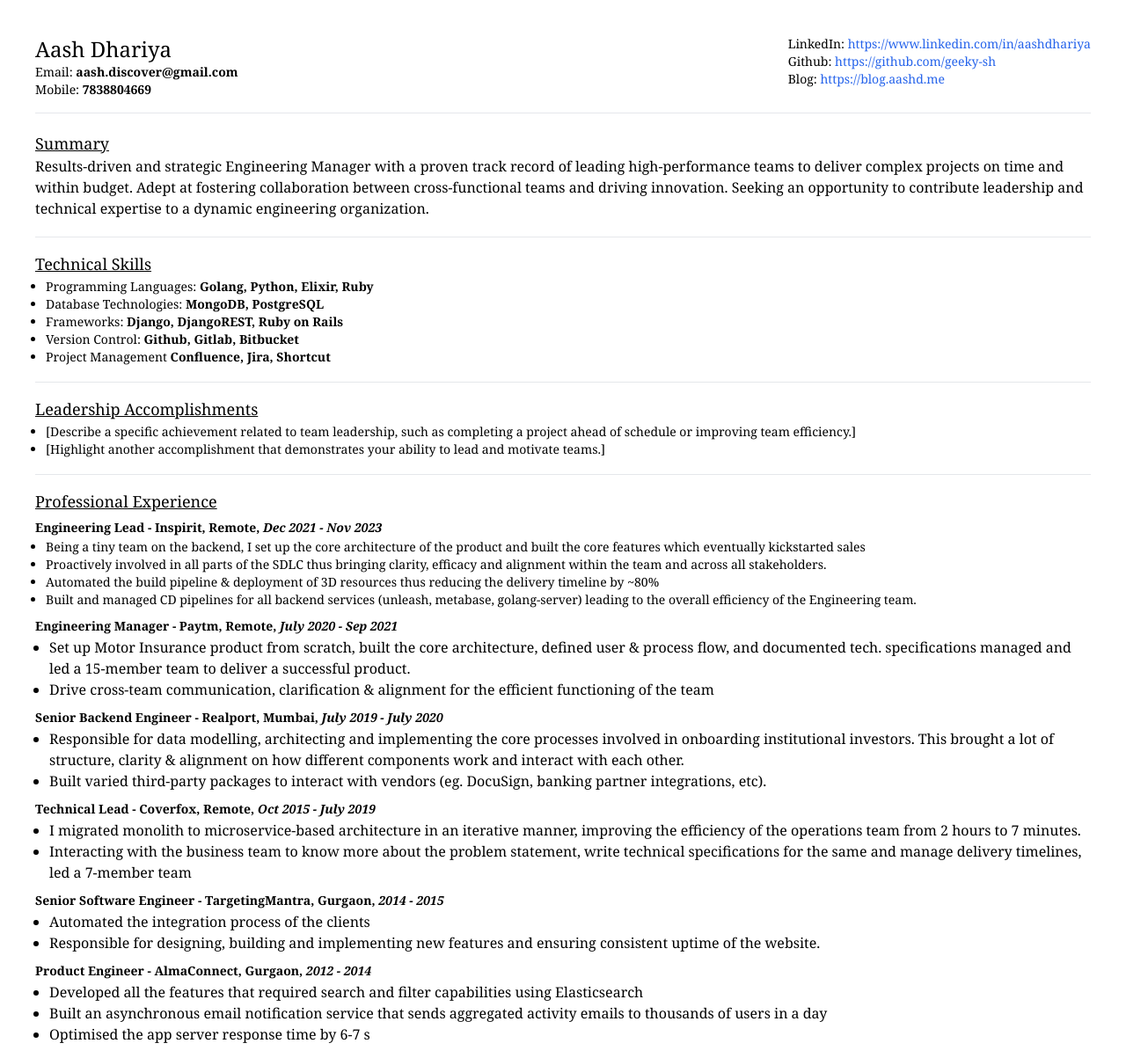
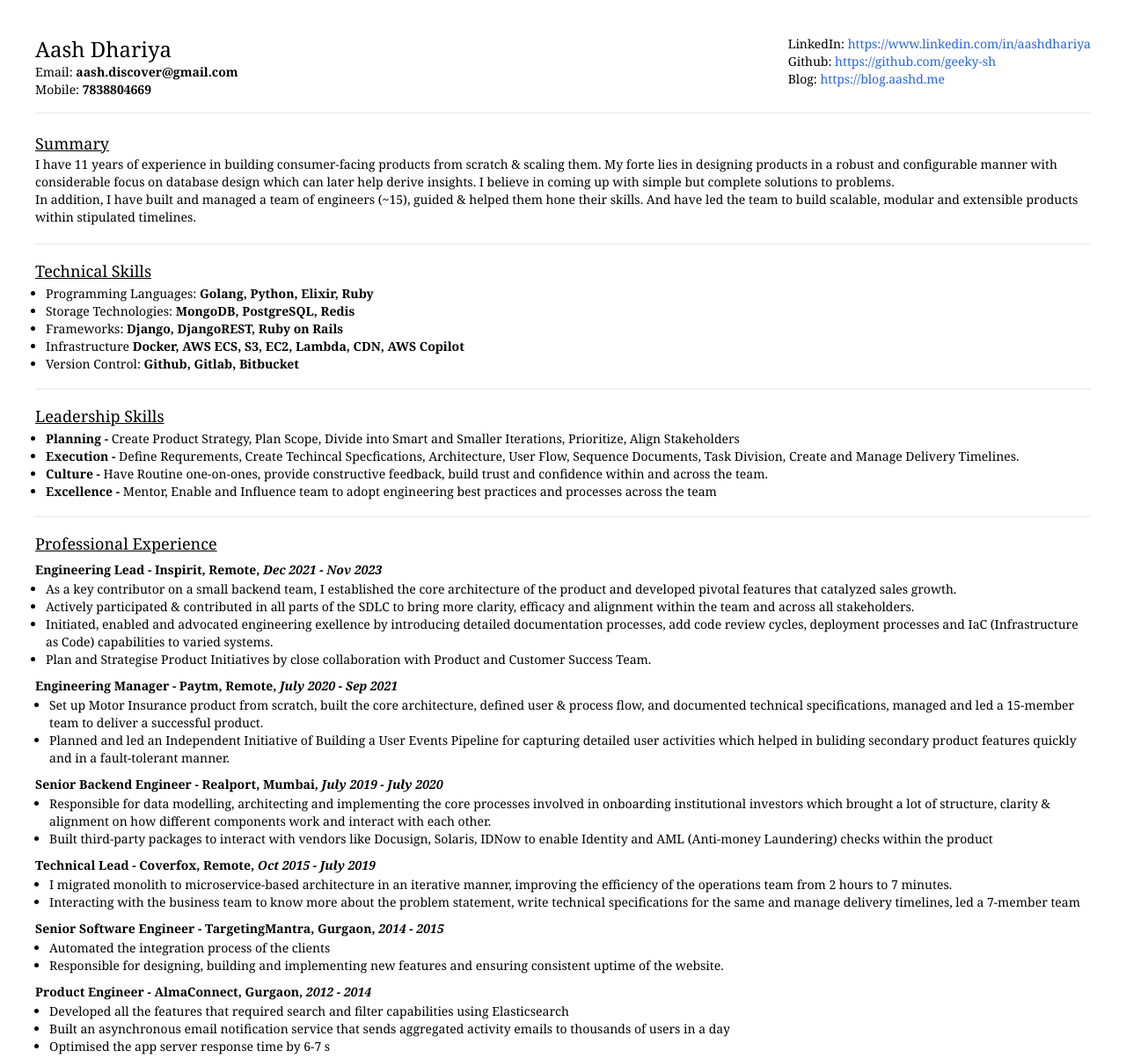
Before and after one commit to geeky-sh/play-tailwind, a plain HTML site: page resume.html in a window 1280 px wide. Shown: the top 1203 px of the page at 88% size. Drawn offline with nearby package versions, Linux system fonts and the light colour scheme.

Commit message:
resume 1

```diff
--- a/resume.html
+++ b/resume.html
@@ -27,10 +27,13 @@
             <hr>
             <section class="my-1">
                 <div class="text-lg underline">Summary</div>
-                <div class="text-base"">
-                    Results-driven and strategic Engineering Manager with a proven track record of leading high-performance teams
-                    to deliver complex projects on time and within budget. Adept at fostering collaboration between cross-functional
-                    teams and driving innovation. Seeking an opportunity to contribute leadership and technical expertise to a dynamic engineering organization.
+                <div class="text-sm"">
+                    I have 11 years of experience in building consumer-facing products from scratch & scaling them.
+                    My forte lies in designing products in a robust and configurable manner with considerable focus
+                    on database design which can later help derive insights. I believe in coming up with simple but
+                    complete solutions to problems. <br/>
+                    In addition, I have built and managed a team of engineers (~15), guided & helped them hone their skills.
+                    And have led the team to build scalable, modular and extensible products within stipulated timelines.
                 </div>
             </section>
             <hr>
@@ -42,33 +45,42 @@
                         Golang, Python, Elixir, Ruby
                     </li>
                     <li>
-                        <span class="font-medium">Database Technologies: </span>
-                        MongoDB, PostgreSQL
+                        <span class="font-medium">Storage Technologies: </span>
+                        MongoDB, PostgreSQL, Redis
                     </li>
                     <li>
                         <span class="font-medium">Frameworks: </span>
                         Django, DjangoREST, Ruby on Rails
                     </li>
                     <li>
+                        <span class="font-medium">Infrastructure</span>
+                        Docker, AWS ECS, S3, EC2, Lambda, CDN, AWS Copilot
+                    </li>
+                    <li>
                         <span class="font-medium">Version Control: </span>
                         Github, Gitlab, Bitbucket
-                    </li>
-                    <li>
-                        <span class="font-medium">Project Management</span>
-                        Confluence, Jira, Shortcut
                     </li>
                 </ul>
             </section>
             <hr>
             <section>
-                <div class="underline text-lg">Leadership Accomplishments</div>
+                <div class="underline text-lg">Leadership Skills</div>
                 <ul class="list-disc ml-3 text-sm py-0.5">
                     <li>
-                        [Describe a specific achievement related to team leadership,
-                        such as completing a project ahead of schedule or improving team efficiency.]
+                        <span class="font-bold">Planning - </span>
+                        Create Product Strategy, Plan Scope, Divide into Smart and Smaller Iterations, Prioritize, Align Stakeholders
                     </li>
                     <li>
-                        [Highlight another accomplishment that demonstrates your ability to lead and motivate teams.]
+                        <span class="font-bold">Execution - </span>
+                        Define Requrements, Create Techincal Specfications, Architecture, User Flow, Sequence Documents, Task Division, Create and Manage Delivery Timelines.
+                    </li>
+                    <li>
+                        <span class="font-bold">Culture - </span>
+                        Have Routine one-on-ones, provide constructive feedback, build trust and confidence within and across the team.
+                    </li>
+                    <li>
+                        <span class="font-bold">Excellence - </span>
+                        Mentor, Enable and Influence team to adopt engineering best practices and processes across the team
                     </li>
                 </ul>
             </section>
@@ -78,48 +90,53 @@
                     <div class="underline text-lg">Professional Experience</div>
                     <section class="my-1">
                         <div class="text-sm font-bold py-0.5">Engineering Lead - Inspirit, Remote, <span class="italic">Dec 2021 - Nov 2023</span></div>
-                        <ul class="list-disc ml-3 text-sm py-">
-                            <li>Being a tiny team on the backend, I set up the core architecture of the product and
-                                built the core features which eventually kickstarted sales
+                        <ul class="list-disc ml-3 text-sm">
+                            <li>
+                                As a key contributor on a small backend team, I established the core architecture of the product
+                                and developed pivotal features that catalyzed sales growth.
                             </li>
                             <li>
-                                Proactively involved in all parts of the SDLC thus bringing clarity, efficacy and alignment within the team and across all stakeholders.
+                                Actively participated & contributed in all parts of the SDLC to bring more clarity,
+                                efficacy and alignment within the team and across all stakeholders.
                             </li>
                             <li>
-                                Automated the build pipeline & deployment of 3D resources thus reducing the delivery timeline by ~80%
+                                Initiated, enabled and advocated engineering exellence by introducing detailed documentation processes,
+                                add code review cycles, deployment processes and IaC (Infrastructure as Code) capabilities to varied systems.
                             </li>
                             <li>
-                                Built and managed CD pipelines for all backend services (unleash, metabase, golang-server) leading to the overall efficiency of the Engineering team.
+                                Plan and Strategise Product Initiatives by close collaboration with Product and Customer Success Team.
                             </li>
                         </ul>
                     </section>
                     <section class="my-2">
                         <div class="text-sm font-bold py-0.5">Engineering Manager - Paytm, Remote, <span class="italic">July 2020 - Sep 2021</span></div>
-                        <ul class="list-disc ml-4">
+                        <ul class="list-disc ml-4 text-sm">
                             <li>
-                                Set up Motor Insurance product from scratch, built the core architecture, defined user & process flow, and documented tech.
-                                specifications managed and led a 15-member team to deliver a successful product.
+                                Set up Motor Insurance product from scratch, built the core architecture, defined user & process flow, and documented technical
+                                specifications, managed and led a 15-member team to deliver a successful product.
                             </li>
                             <li>
-                                Drive cross-team communication, clarification & alignment for the efficient functioning of the team
+                                Planned and led an Independent Initiative of Building a User Events Pipeline for capturing detailed user activities which helped
+                                in buliding secondary product features quickly and in a fault-tolerant manner.
                             </li>
                         </ul>
                     </section>
                     <section class="my-2">
                         <div class="text-sm font-bold py-0.5">Senior Backend Engineer - Realport, Mumbai, <span class="italic">July 2019 - July 2020</span></div>
-                        <ul class="list-disc ml-4">
+                        <ul class="list-disc ml-4 text-sm">
                             <li>
-                                Responsible for data modelling, architecting and implementing the core processes involved in onboarding institutional investors. This brought a lot of structure,
-                                clarity & alignment on how different components work and interact with each other.
+                                Responsible for data modelling, architecting and implementing the core processes involved in onboarding institutional investors
+                                which brought a lot of structure, clarity & alignment on how different components work and interact with each other.
                             </li>
                             <li>
-                                Built varied third-party packages to interact with vendors (eg. DocuSign, banking partner integrations, etc).
+                                Built third-party packages to interact with vendors like Docusign, Solaris, IDNow
+                                to enable Identity and AML (Anti-money Laundering) checks within the product
                             </li>
                         </ul>
                     </section>
                     <section class="my-2">
                         <div class="text-sm font-bold py-0.5">Technical Lead - Coverfox, Remote, <span class="italic">Oct 2015 - July 2019</span></div>
-                        <ul class="list-disc ml-4">
+                        <ul class="list-disc ml-4 text-sm">
                             <li>
                                 I migrated monolith to microservice-based architecture in an iterative manner,
                                 improving the efficiency of the operations team from 2 hours to 7 minutes.
@@ -132,7 +149,7 @@
                     </section>
                     <section class="my-2">
                         <div class="text-sm font-bold py-0.5">Senior Software Engineer - TargetingMantra, Gurgaon, <span class="italic">2014 - 2015</span></div>
-                        <ul class="list-disc ml-4">
+                        <ul class="list-disc ml-4 text-sm">
                             <li>
                                 Automated the integration process of the clients
                             </li>
@@ -143,7 +160,7 @@
                     </section>
                     <section class="my-2">
                         <div class="text-sm font-bold py-0.5">Product Engineer - AlmaConnect, Gurgaon, <span class="italic">2012 - 2014</span></div>
-                        <ul class="list-disc ml-4">
+                        <ul class="list-disc ml-4 text-sm">
                             <li>
                                 Developed all the features that required search and filter capabilities using Elasticsearch
                             </li>
```
